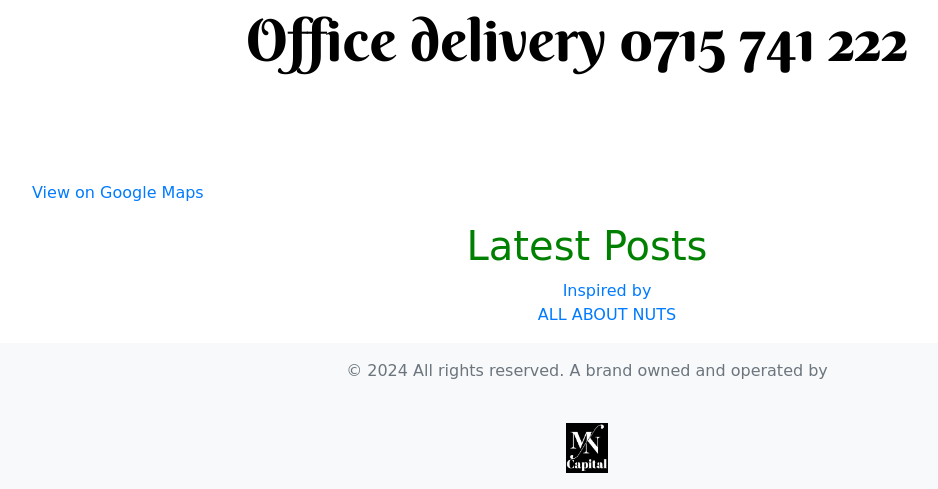
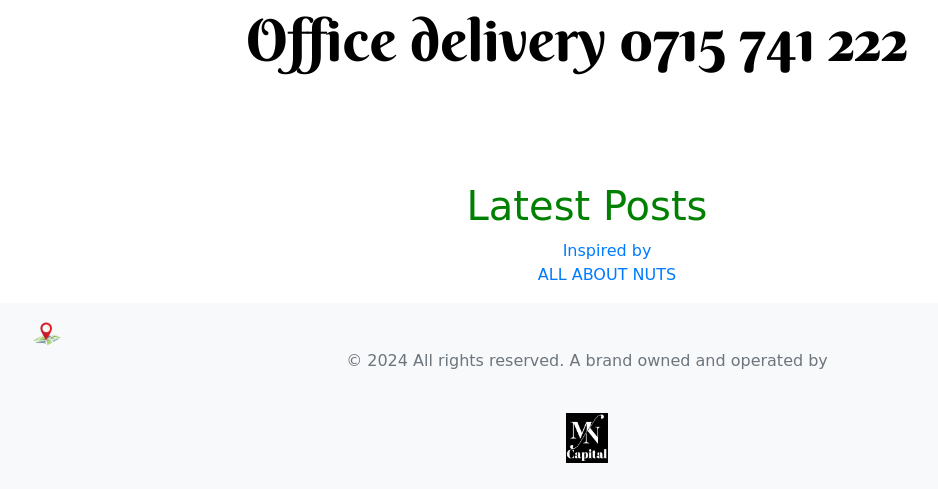
Before and after one commit to n-mbachia/projects, a Flask app: page / in a window 1280 px wide. Shown: the part 1279-1768 px from the top of the page, without its empty margins (53-991 px from the left). After the commit the page ends 1742 px from the top, so only its background shows below. Run offline with Flask 3, Linux system fonts and the light colour scheme; data comes from the database, SQL or seed files in the repository; some libraries are stand-ins or nearby versions; some web fonts are replaced.

Commit message:
google link added

```diff
--- a/flask_app/mn_pikngo_app/templates/base.html
+++ b/flask_app/mn_pikngo_app/templates/base.html
@@ -15,6 +15,7 @@
 
     <title>{% block title %} {% endblock %}</title>
   </head>
+
   <body class="d-flex flex-column min-vh-100"> <!-- Change min-hv-100 to min-vh-100 -->
     <nav class="navbar navbar-expand-md navbar-light bg-light">
         <a class="navbar-brand" href="{{ url_for('index')}}">
@@ -46,6 +47,15 @@
     {% block footer %}
     <footer class="footer mt-auto py-3 bg-light">
         <div class="container text-center">
+            <div class="d-flex justify-content-start align-items-center">
+                <!-- Clickable image link to Google Maps -->
+                <a href="https://maps.app.goo.gl/gyJcoCQocDPtyJ126" target="_blank">
+                    <img src="{{ url_for('static', filename='pin_image.png') }}" alt="Google Maps Pin" class="google-maps-pin" style="width: 30px; height: auto;">
+                </a>
+                <!-- Location link -->
+                <a href="https://maps.app.goo.gl/gyJcoCQocDPtyJ126" target="_blank" class="ml-2"></a>
+            </div>
+            <!-- Your existing content -->
             <span class="text-muted"> <p>&copy; 2024 All rights reserved. A brand owned and operated by</span>
             <!-- Add a centred-image to the footer -->
             <div class="d-flex justify-content-center">
--- a/flask_app/mn_pikngo_app/templates/index.html
+++ b/flask_app/mn_pikngo_app/templates/index.html
@@ -10,9 +10,6 @@
             </div>
         </div>
 
-        <!-- Link to Google Maps with the provided link -->
-        <p><a href="https://maps.app.goo.gl/gyJcoCQocDPtyJ126" target="_blank">View on Google Maps</a></p>
-
         <div class="container">
             <h1>Latest Posts</h1>
             <ul>
@@ -24,12 +21,6 @@
                 {% endfor %}
             </ul>
         </div>
-
-        <!-- div class="container text">
-            <h2></h2>
-            <a href="{{ url_for('earlier_posts') }}">View All Posts</a>
-        </div -->
-
     </div>
 {% endblock %}
 
```
Also changed, not shown: flask_app/mn_pikngo_app/static/pin_image.png (added). Lines whose indentation alone changed are shown as unchanged.
